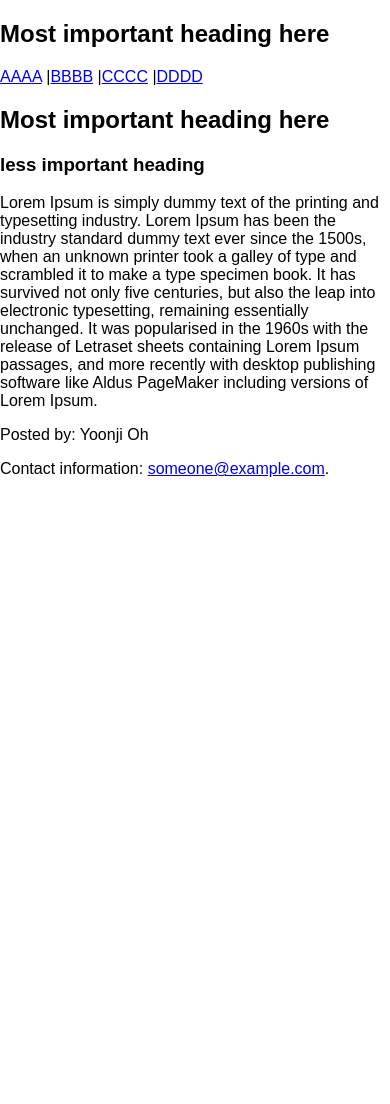
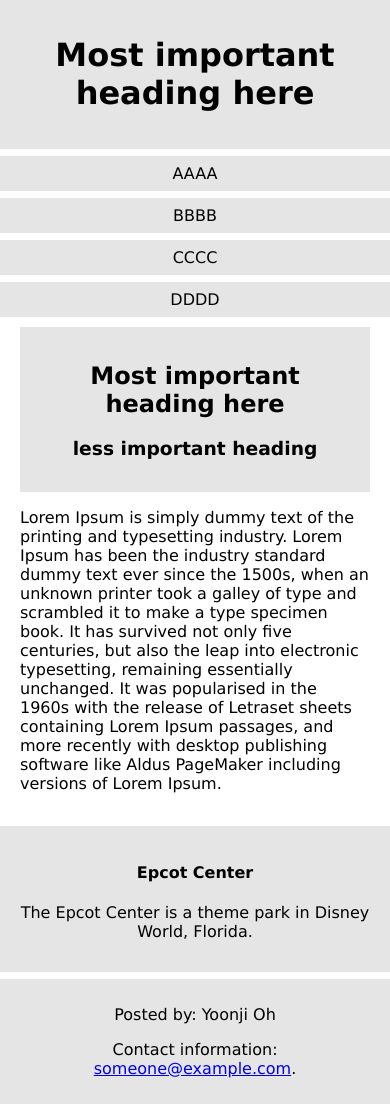
Before and after one commit to toletole412/ResponsiveWeb_practice, a React (Create React App) app: page / in a window 390 px wide. Before the commit the page ends 844 px from the top, so only its background shows below. Built offline with nearby package versions, Linux system fonts and the light colour scheme.

Commit message:
responsive

```diff
--- a/public/index.html
+++ b/public/index.html
@@ -2,7 +2,7 @@
 <html lang="en">
   <head>
     <meta charset="utf-8">
-    <meta name="viewport" content="width=device-width, initial-scale=1, shrink-to-fit=no">
+    <meta name="viewport" content="width=device-width, initial-scale=1.0">
     <meta name="theme-color" content="#000000">
 
     <link rel="manifest" href="%PUBLIC_URL%/manifest.json">
--- a/src/components/Article.css
+++ b/src/components/Article.css
@@ -0,0 +1,63 @@
+
+
+* {
+  box-sizing: border-box;
+}
+
+body {
+  font-family:Verdana;
+}
+
+header {
+  background-color:#e5e5e5;
+  padding:15px;
+  text-align:center;
+}
+
+nav {
+  overflow: auto;
+  float:left;
+  width:20%;
+  text-align:center;
+}
+
+nav a {
+  background-color:#e5e5e5;
+  padding:8px;
+  margin-top:7px;
+  display:block;
+  width:100%;
+  color:black;
+  text-decoration: none;
+}
+
+article {
+  float:left;
+  width:60%;
+  padding:10px 20px;
+}
+
+aside {
+  background-color:#e5e5e5;
+  float:left;
+  width:20%;
+  padding:15px;
+  margin-top:7px;
+  text-align:center;
+}
+
+footer {
+  float: left;
+  background-color:#e5e5e5;
+  text-align:center;
+  padding:10px;
+  margin-top:7px;
+  width:100%;
+}
+
+@media only screen and (max-width:620px) {
+  /* For mobile phones: */
+  nav, article, aside {
+    width:100%;
+  }
+}
--- a/src/components/Article.js
+++ b/src/components/Article.js
@@ -4,14 +4,14 @@
 export default class Article extends PureComponent {
   render() {
     return (
-      <section>
+      <body>
         <header>
           <h1>Most important heading here</h1>
         </header>
         <nav>
-          <a href="/AAAA/">AAAA</a> |
-          <a href="/BBBB/">BBBB</a> |
-          <a href="/CCCC/">CCCC</a> |
+          <a href="/AAAA/">AAAA</a>
+          <a href="/BBBB/">BBBB</a>
+          <a href="/CCCC/">CCCC</a>
           <a href="/DDDD/">DDDD</a>
         </nav>
         <article>
@@ -23,12 +23,16 @@
             Lorem Ipsum is simply dummy text of the printing and typesetting industry. Lorem Ipsum has been the industry standard dummy text ever since the 1500s, when an unknown printer took a galley of type and scrambled it to make a type specimen book. It has survived not only five centuries, but also the leap into electronic typesetting, remaining essentially unchanged. It was popularised in the 1960s with the release of Letraset sheets containing Lorem Ipsum passages, and more recently with desktop publishing software like Aldus PageMaker including versions of Lorem Ipsum.
             </p>
         </article>
+        <aside>
+          <h4>Epcot Center</h4>
+          <p>The Epcot Center is a theme park in Disney World, Florida.</p>
+        </aside>
         <footer>
           <p>Posted by: Yoonji Oh</p>
           <p>Contact information: <a href="mailto:someone@example.com">
           someone@example.com</a>.</p>
         </footer>
-      </section>
+      </body>
     )
   }
 
```
